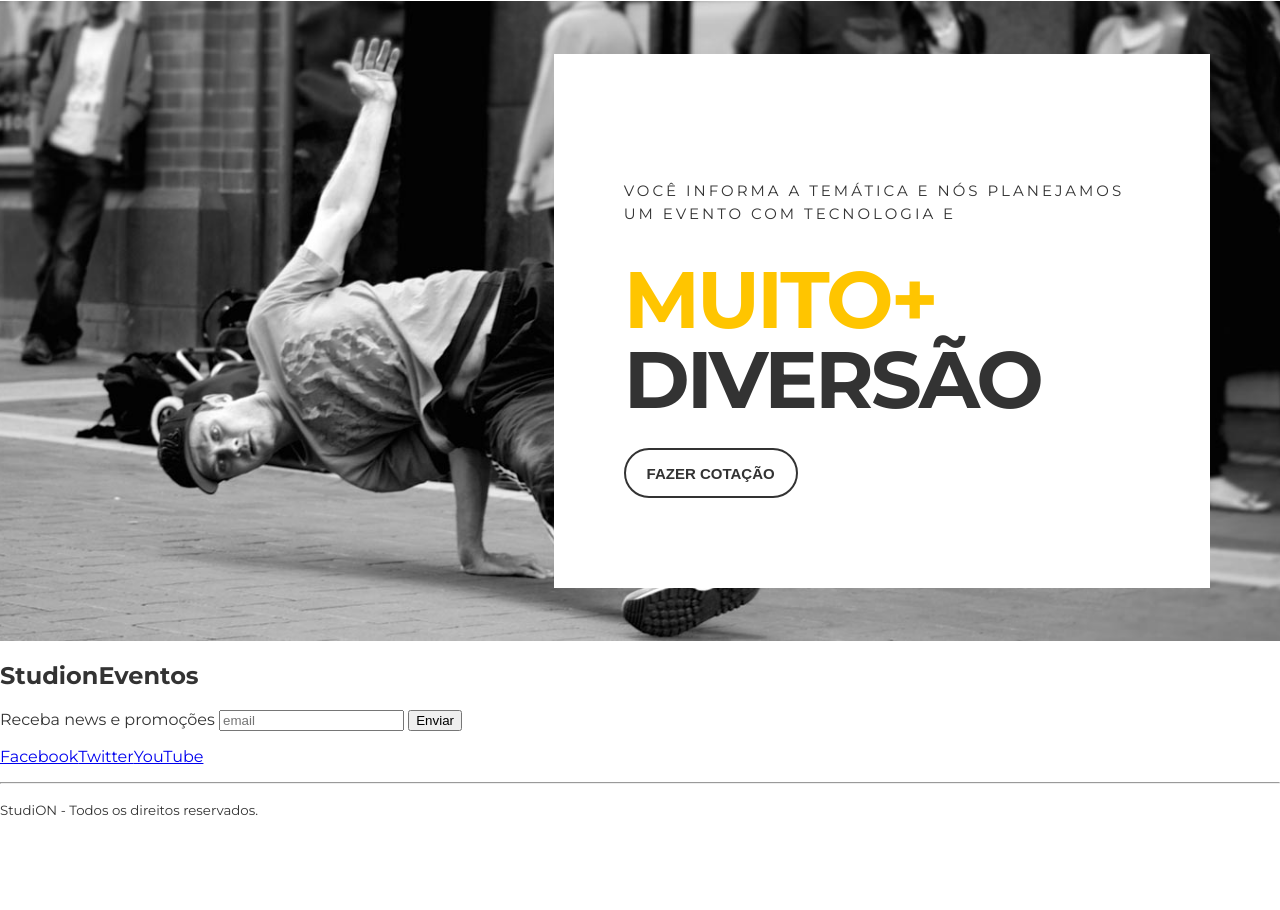
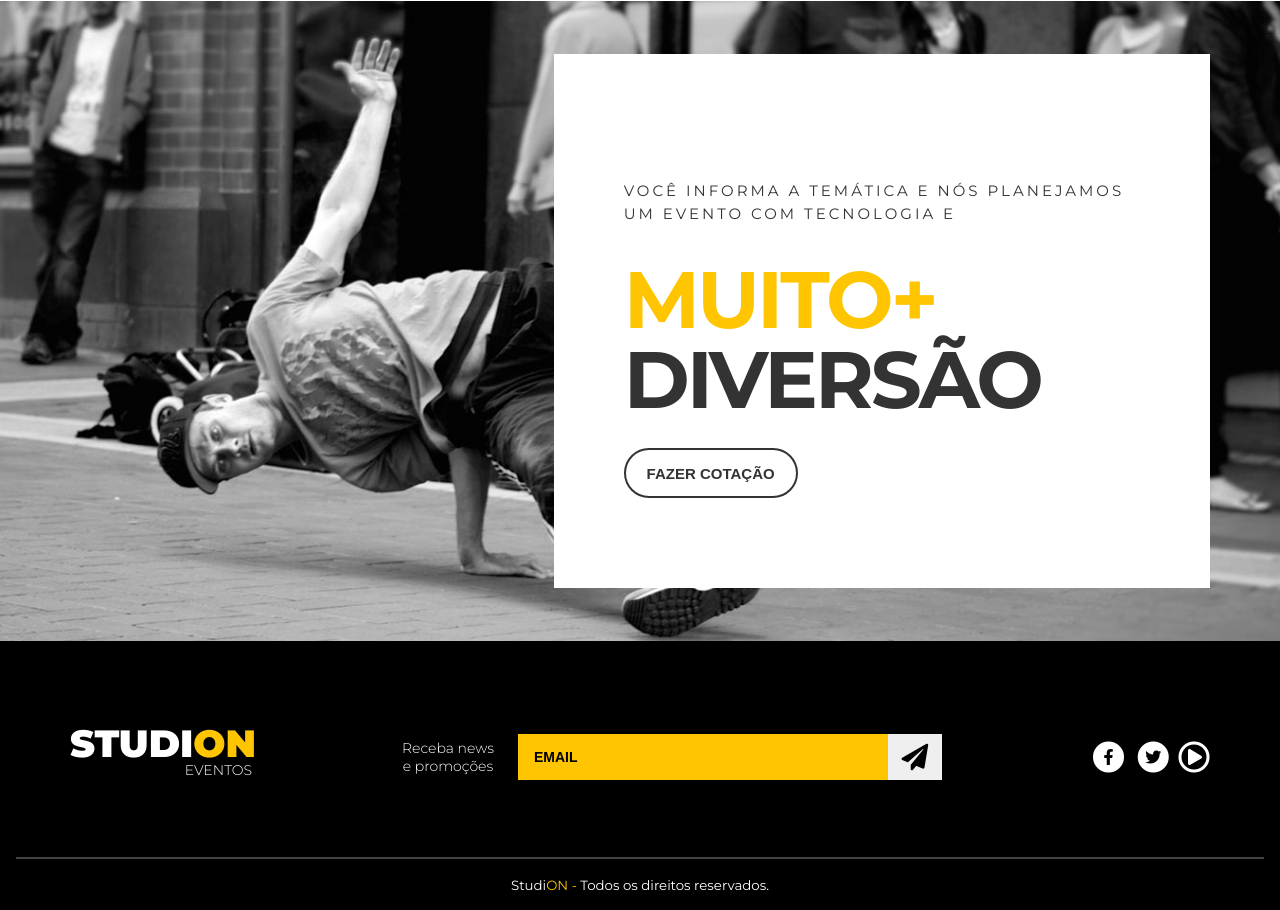
Before and after one commit to felipi-schommer/studion, a website: page src/Index.html in a window 1280 px wide. Shown: the part 1648-2558 px from the top of the page. Before the commit the page ends 2483 px from the top, so only its background shows below. Drawn offline with Linux system fonts and the light colour scheme.

Commit message:
feat(CSS) Termino da pagina, parte estetica

```diff
--- a/src/Index.html
+++ b/src/Index.html
@@ -105,33 +105,53 @@
         </section>
     </main>
 
-    <footer>
-        <h2>Studi<span>on</span><span>Eventos</span></h2>
-        <form action="">
-            <label>Receba news e promoções</label>
-            <input type="email" placeholder="email" id=""/>
-            <button type="submit">Enviar</button>
+    <footer class="footer">
+        <div class="container footer__container">
+                <h2 class="logo-studion">
+                    Studi<span class="copy--primary">on</span>
+                    <span class="logo-studion__subtitle">Eventos</span>
+                </h2>
+
+            <form class="footer__form" action="">
+                <label for="email">Receba news e promoções</label>
+                <fieldset>
+                    <input id="email" type="email" placeholder="email" id=""/>
+                    <button type="submit">
+                        <i class="fas fa-paper-plane fa-2x"></i>
+                    </button>
+                </fieldset>
             </form>
-        <ul>
+            <ul class="footer__social">
                 <li>
-                <a href="https://facebook.com/" target="_blank">
-                    Facebook
+
+                    <a  href="https://facebook.com/" target="_blank">
+                        <span class="fa-stack">
+                            <i class="fas fa-circle fa-stack-2x"></i>
+                            <i class="fab fa-facebook-f fa-stack-1x fa-inverse"></i>
+
+                        </span>
+
                     </a>
                 </li>
                 <li>
                     <a href="https://twitter.com/" target="_blank">
-                    Twitter
+                        <span class="fa-stack">
+                            <i class="fas fa-circle fa-stack-2x"></i>
+                            <i class="fab fa-twitter fa-stack-1x fa-inverse"></i>
+                        </span>
                     </a>
                 </li>
                 <li>
                     <a href="https://youtube.com/" target="_blank">
-                    YouTube
+                        <i class="far fa-play-circle fa-2x"></i>
                     </a>
                 </li>
             </ul>
+        </div>
+
         <hr />
-        <p>
-            <small>Studi<span>ON</span> - Todos os direitos reservados.</small>
+        <p class="signature">
+            <small>Studi<span class="copy--primary">ON - </span> Todos os direitos reservados.</small>
         </p>
 
     </footer>
--- a/src/style.css
+++ b/src/style.css
@@ -1,15 +1,16 @@
 @import url('https://fonts.googleapis.com/css2?family=Montserrat:wght@300;400;700;900&family=Roboto&display=swap');
+@import url('https://cdnjs.cloudflare.com/ajax/libs/font-awesome/5.15.3/css/all.min.css');
 
 * {
     box-sizing: border-box;
 }
 
 :root {
-    font-family: 'montserrat', 'roboto', 'sans-serif';
+    font-family: 'montserrat', 'sans-serif';
     font-size: 16px;
     color: #333333;
     --color-primary: #ffc500;
-    --color-copy: #333333
+    --color-copy: #333333;
     --default-padding: 1rem;
 }
 
@@ -152,6 +153,7 @@ ul {
     font-size: 0.9375rem;
     text-transform: uppercase;
     transition: 0.3s all ease;
+    outline: none;
 }
 
 .btn:hover, .btn:active, .btn:focus {
@@ -301,3 +303,110 @@ ul {
     color: var(--color-primary);
     box-shadow: 0 1rem 1rem #0006;
 }
+
+.footer{
+    background-color: #000;
+    color: #fff;
+    padding: 0 1rem;
+}
+
+.footer__container{
+    display: grid;
+    grid-template-columns: repeat(3, auto);
+    align-items: center;
+    padding: 5.25rem 0 3.75rem 0;
+}
+
+.footer .logo-studion{
+    justify-self: start;
+    margin: 0;
+}
+
+.logo-studion__subtitle{
+    display: block;
+}
+
+.footer__form{
+    display: grid;
+    place-items: center;
+    grid-template-columns: 6.25rem auto;
+    gap: 1.25rem;
+}
+
+.footer__form label{
+    font-size: 0.875rem;
+    font-weight: 300;
+    text-align: center;
+}
+
+.footer__form fieldset{
+    display: grid;
+    grid-template-columns: auto 3.375rem;
+    border: unset;
+    padding: 0;
+    margin: 0;
+    width: 100%;
+}
+
+.footer__form input{
+    background-color: var(--color-primary);
+    padding: 1rem;
+    font-size: 0.875rem;
+    font-weight: 800;
+    text-transform: uppercase;
+    color: #000;
+    border: unset;
+    height: 2.875rem;
+}
+
+.footer__form input::placeholder{
+    color: #000;
+}
+
+.footer__form input:focus{
+    outline: unset;
+}
+
+.footer__form button{
+    cursor: pointer;
+    border: unset;
+    height: 2.875rem;
+    transition: .2s all ease;
+}
+
+.footer__form button:hover{
+    color: #fff;
+    background-color: var(--color-copy);
+}
+
+.footer__social{
+    justify-self: end;
+}
+
+.footer__social a,
+.footer__social:visited
+.footer__social:active{
+    color: #fff;
+    margin-left: 0.3rem;
+}
+
+.footer__social a .fa-twitter,
+.footer__social:visited .fa-twitter
+.footer__social:active .fa-twitter{
+    color: #000;
+}
+
+.footer__social a .fa-facebook-f,
+.footer__social:visited .fa-facebook-f
+.footer__social:active .fa-facebook-f{
+    color: #000;
+}
+
+.footer hr{
+    background-color: #000;
+    border: 0.0625rem solid #434343;
+}
+
+.footer p{
+    text-align: center;
+}
```
Lines whose indentation alone changed are shown as unchanged.
